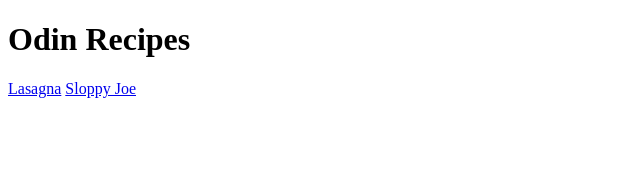
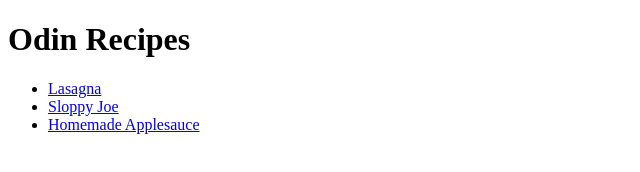
Before and after one commit to smussa1/odin-recipes, a plain HTML site: page index.html in a window 1280 px wide. Shown: the whole page, without its empty margins (0-640 px from the left). Drawn offline with Linux system fonts and the light colour scheme.

Commit message:
Modify index.html to order recipe links into a list

```diff
--- a/index.html
+++ b/index.html
@@ -8,8 +8,13 @@
 </head>
 <body>
     <h1>Odin Recipes</h1>
-    <a href="./recipes/lasagna.html">Lasagna</a>
-    <a href="./recipes/sloppy_joe.html">Sloppy Joe</a>
+    <ul>
+        <li><a href="./recipes/lasagna.html">Lasagna</a></li>
+        <li><a href="./recipes/sloppy_joe.html">Sloppy Joe</a></li>
+        <li><a href="./recipes/applesauce.html">Homemade Applesauce</a></li>
+    </ul>
+
+
 
 
 </body>
```
